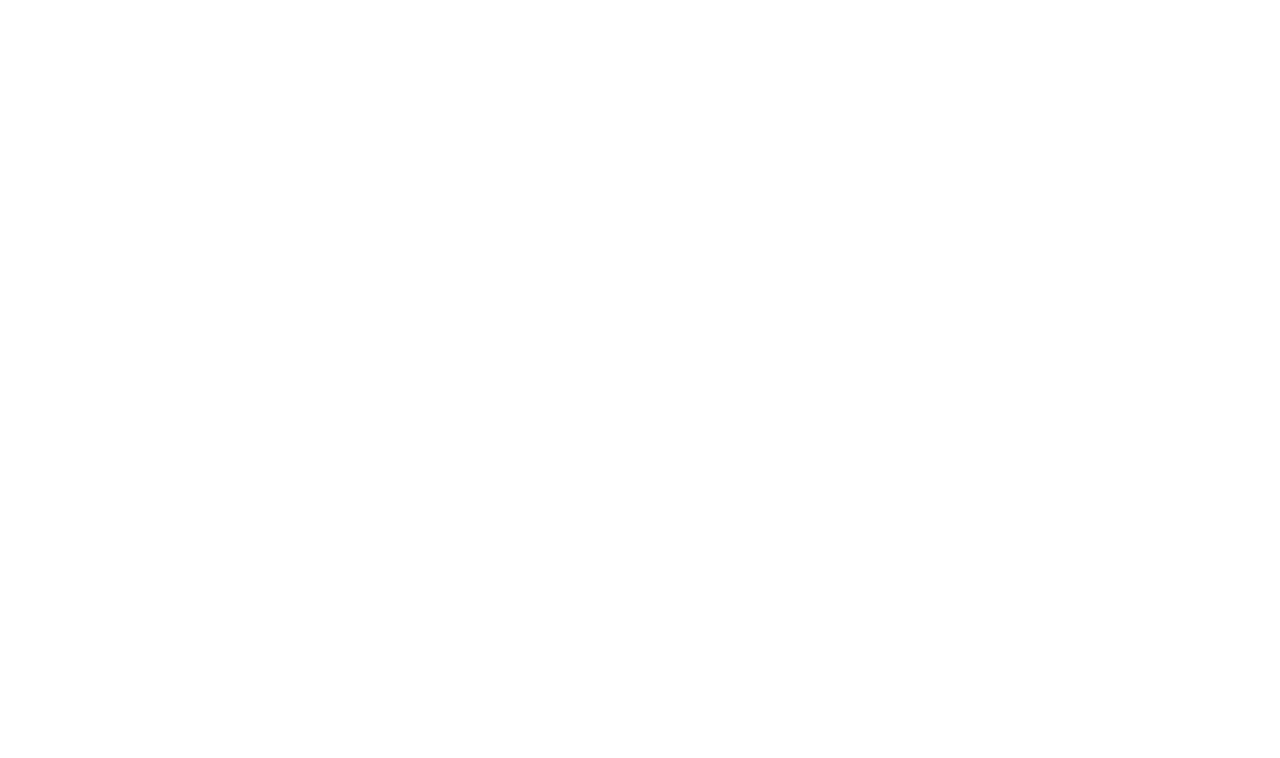
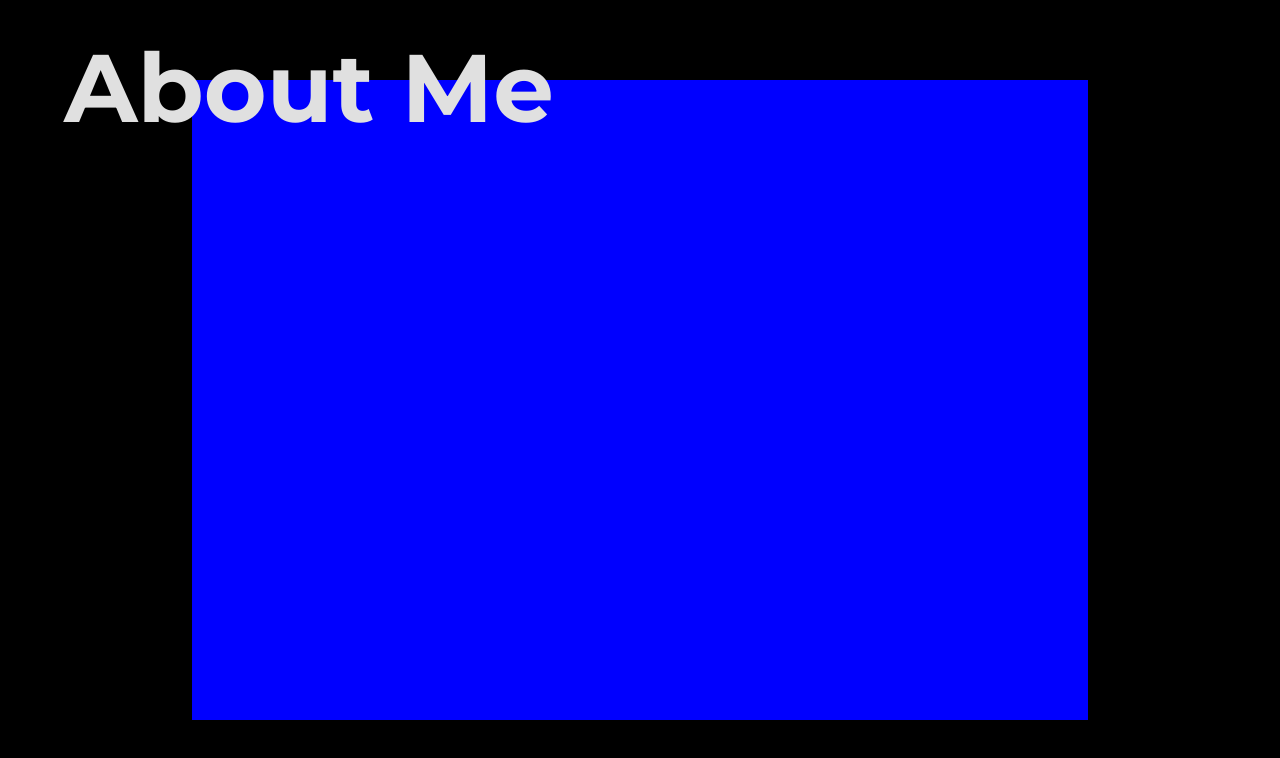
Before and after one commit to joesobrero/portfolio, a plain HTML site: page index.html in a window 1280 px wide. Drawn offline with Linux system fonts and the light colour scheme.

Commit message:
initial content structure

```diff
--- a/index.html
+++ b/index.html
@@ -24,6 +24,21 @@
 
 </head>
 <body>
-
+    <div class="center" id="about">
+        <h1>About Me</h1>
+        <div class="content"></div>
+    </div>
+    <div class="center" id="edu" style="display:none;">
+        <h1>About Me</h1>
+        <div class="content"></div>
+    </div>
+    <div class="center" id="work" style="display:none;">
+        <h1>About Me</h1>
+        <div class="content"></div>
+    </div>
+    <div class="center" id="skills" style="display:none;">
+        <h1>About Me</h1>
+        <div class="content"></div>
+    </div>
 </body>
 </html>
--- a/style.scss
+++ b/style.scss
@@ -83,4 +83,31 @@
 
 // MY CSS
 
-// LOGO
+.center {
+  position: absolute;
+  z-index: 1;
+  top: 0;
+  width: 100%;
+  height: 100vh;
+  background-color: black;
+  h1 {
+    position: absolute;
+    z-index: 3;
+    top: 5%;
+    left: 5%;
+    font-family: $font-stack;
+    font-weight: $bold;
+    font-size: 6em;
+    color: $gray;
+  }
+  .content {
+    position: absolute;
+    z-index: 2;
+    top: 50%;
+    left: 50%;
+    transform: translate(-50%, -50%);
+    width: 70%;
+    height: 80%;
+    background-color: blue;
+  }
+}
```
Also changed, not shown: style.css.
